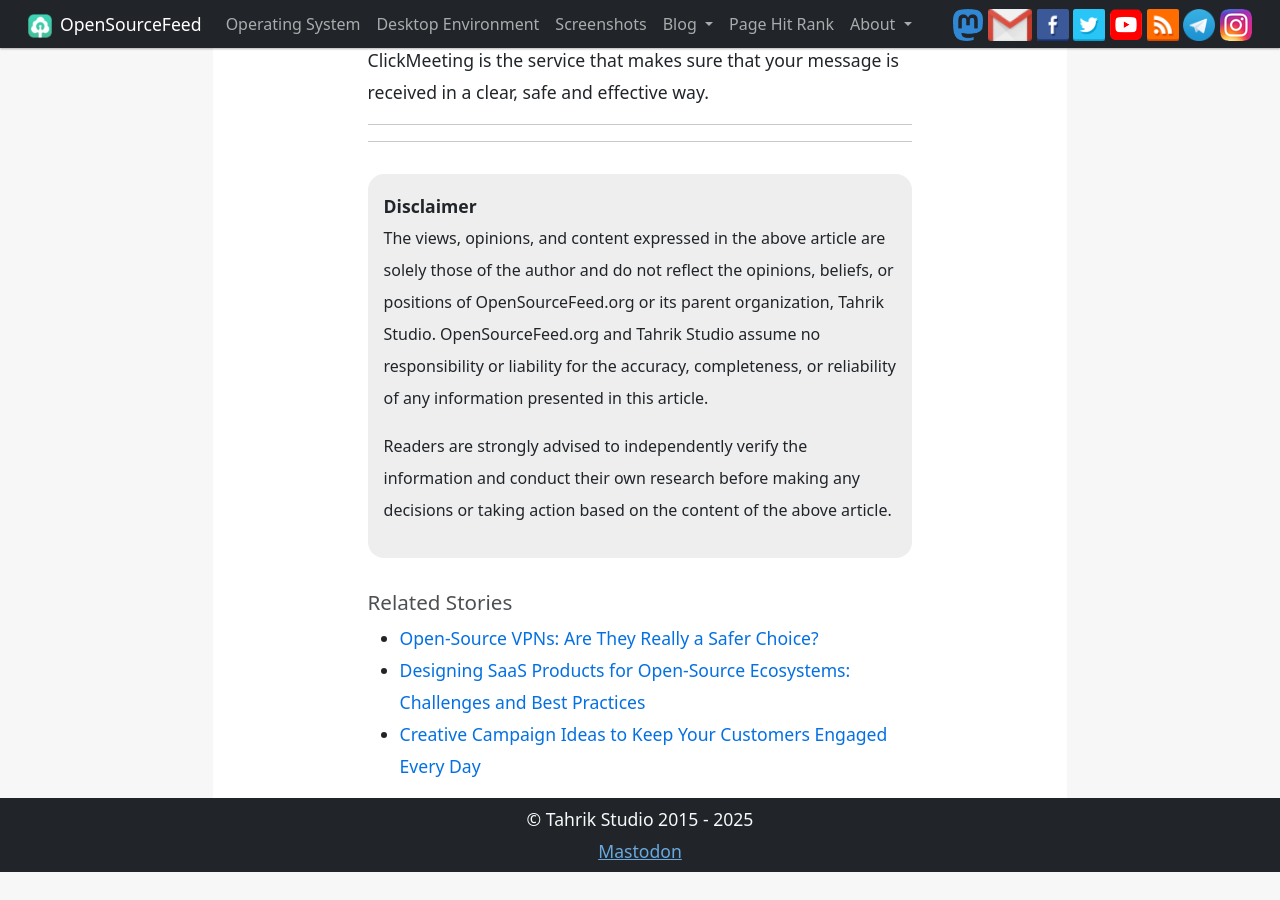
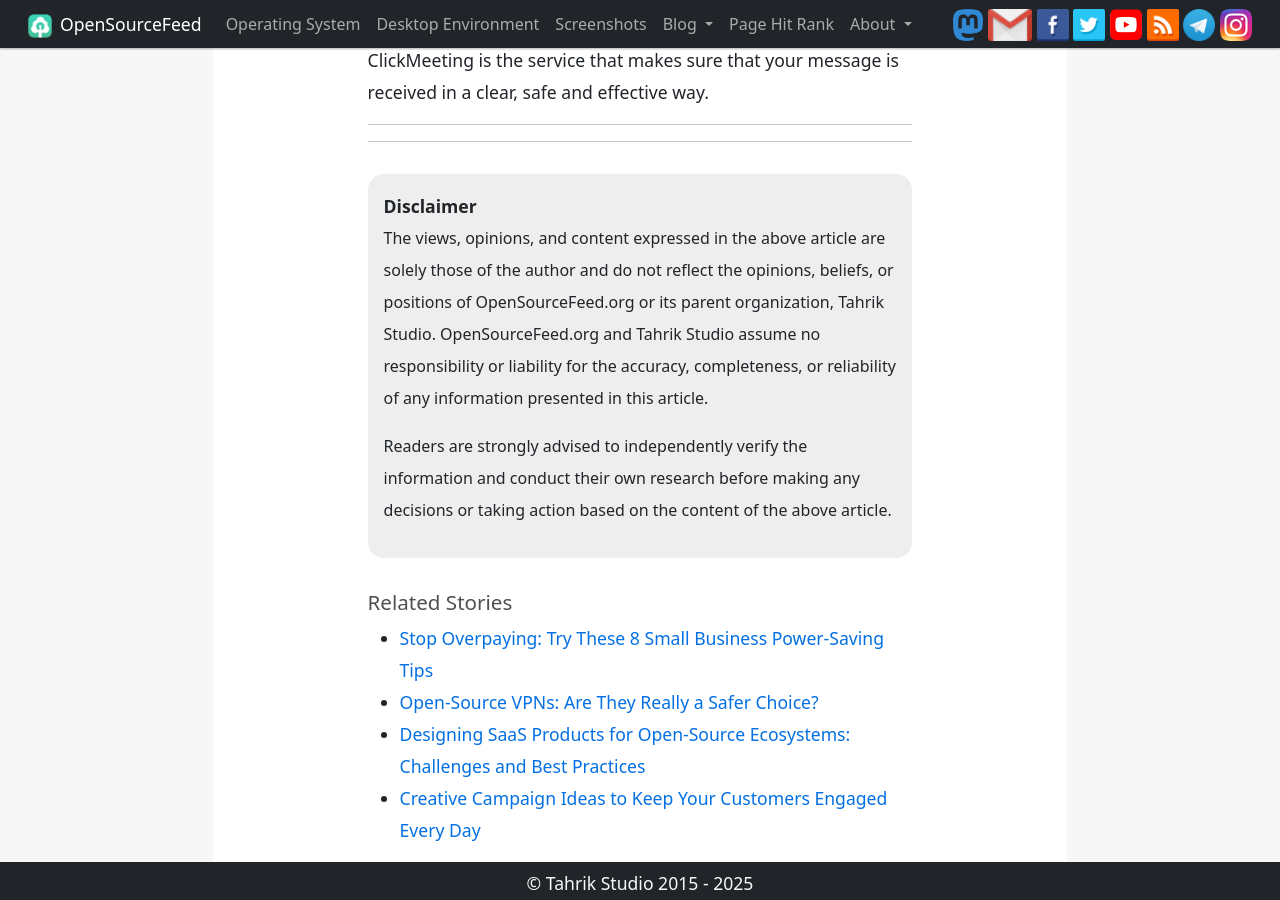
Before and after one commit to opensourcefeed/insights, a Jekyll site: the page built from _posts/2025-07-15-clickmeeting-secure-professional-webinar-app.md, in a window 1280 px wide and 900 px high, scrolled down 3457 px. Built offline with Jekyll 4.4.1, drawn with Linux system fonts in a browser that asks for light colours; comment, search, counter and statistics services are not loaded; some of the changed lines change nothing that is shown.

Commit message:
Power saving tips - AU

```diff
--- a/_posts/2025-07-15-clickmeeting-secure-professional-webinar-app.md
+++ b/_posts/2025-07-15-clickmeeting-secure-professional-webinar-app.md
@@ -3,7 +3,7 @@
 title: "Secure and Professional: Why ClickMeeting Is the Webinar App for Business"
 categories: [web conferencing, webinar software]
 tags: [ClickMeeting, webinar, security, virtual meetings, business tools]
-meta_description: Discover why ClickMeeting stands out as a secure and professional webinar solution for businesses of all sizes.
+description: Discover why ClickMeeting stands out as a secure and professional webinar solution for businesses of all sizes.
 image: /insights/assets/images/post-images/webinar.webp
 ---
 
--- /dev/null
+++ b/_posts/2025-07-17-small-business-energy-saving-tips-australia.md
@@ -0,0 +1,78 @@
+---
+layout: post
+title: "Stop Overpaying: Try These 8 Small Business Power-Saving Tips"
+categories: [business, energy, australia]
+tags: [energy saving, small business, electricity bills, australia, energy providers]
+description: Simple, practical energy-saving tips Australian small businesses can use to reduce power bills without disrupting daily operations.
+image: /insights/assets/images/post-images/power-saving.jpg
+---
+
+**You** might think you're doing all right with your electricity use, but chances are, you're paying more than you need to. Many small businesses in Australia are stuck with outdated plans, wasting power during peak times, or overlooking simple ways to reduce their energy consumption.
+
+![Power saving tips - featured image](/insights/assets/images/post-images/power-saving.jpg)
+
+From running a café, managing a hair salon, to working out of a small office, or even working from home, your setup likely has more savings potential than you realise. A regular energy provider comparison can also be very helpful, if not a game-changer, but it’s not the only factor that matters.
+
+In this blog, we’ll go through eight practical tips that have helped real businesses reduce their power bills without disrupting daily operations or incurring significant upfront costs. These are strategies worth trying now.
+
+## How to Save on Energy Bills?
+
+### 1. Choose the Right Business Electricity Plan
+
+Not all [Business Electricity Plans](https://connectwithus.com.au/energy-australia/) are the same. In fact, rates can vary quite a bit depending on your provider, location, and how much energy you use. Some providers offer off-peak discounts, and others might have flexible rates tailored to business hours. If you haven’t reviewed your electricity bill in a while, now’s a good time to examine exactly what you’re paying for and determine if it still aligns with your current setup.
+
+These days, switching energy providers is a breeze. There are quick and easy online services that allow you to compare business electricity plans side by side. Doing this can help you spot better deals and maybe even lock in a lower rate. It’s one of the quickest ways to find savings without changing much about your daily routine. Search for “online energy comparison tool” and find one today.
+
+### 2. Switch Off Equipment When Not in Use
+
+Leaving computers, monitors, printers, and lights on overnight can add up. It’s easy to forget, especially during busy periods, but a little discipline here can make a difference over time.
+
+Encourage staff to shut down their workstations at the end of the day.
+
+Turn off kitchen appliances if they’re not needed after hours.
+
+Use power boards with switches so you can cut off the electricity flow entirely to multiple devices at once.
+
+If you’re running a retail space or customer-facing business, think about lighting too. Do you need all the lights on all the time? Could you use timers or sensors in low-traffic areas to help manage the flow of traffic?
+
+### 3. Maintain Your Equipment and Appliances
+
+Old or poorly maintained equipment can drain electricity without you noticing. Moreover, dusty air filters in heating or cooling units make them work harder than they should. Additionally, fridges with worn seals may not maintain cold temperatures efficiently. Machines that haven’t been serviced in years might draw more power to do the same job.
+
+So, schedule regular maintenance checks. Clean filters, test seals, and listen out for anything that sounds off. Keeping everything in good working order helps them run efficiently and keeps your electricity use steady.
+
+### 4. Look at Your Lighting Choices
+
+Lighting can account for a huge portion of electricity use in a small business, especially for retail, hospitality, or office spaces. If you’re still using halogen or older fluorescent lights, switching to LED bulbs can make a noticeable difference. LEDs use much less power and last much longer, so you're not only saving on usage but also replacement costs.
+
+Also, check if any areas are over-lit. Are there spots where natural light can be used during the day? Is every corner of the backroom brightly lit when only one area is being used? Small adjustments in lighting use can add up over a year.
+
+### 5. Compare Energy Providers Every Year
+
+It’s easy to forget about your electricity contract once it’s set up. But rates change, and new offers come out regularly. Doing an [Energy Provider Comparison](https://connectwithus.com.au/pacific-blue/) once a year is a smart habit. Even if you’re happy with your current provider, it’s worth checking what else is on the market.
+
+When you run an online energy provider comparison, make sure you’re looking at both the usage rates and the supply charges. Some plans offer lower usage rates but higher daily charges. Others might look cheap upfront but include fees for paying late or leaving early. The key is finding a plan that fits how your business actually uses power. Fortunately, energy provider comparison tools make it quick and easy.
+
+### 6. Think About When You Use Power
+
+If your business is on a time-of-use tariff, the time you use electricity matters. Power used during peak hours will cost more than off-peak. Check your bill or talk with your provider to see what type of plan you’re on.
+
+Once you know your peak times, try shifting some energy use to cheaper periods. For example, running the dishwasher or charging equipment after business hours, if it works for your setup. If your hours are flexible, adjusting your opening times slightly could help you save without much impact.
+
+### 7. Switch Electricity Providers if Needed
+
+If you’ve done your homework and found a better plan, don’t hesitate to [Switch Electricity Providers](https://connectwithus.com.au/red-energy/), and don’t be put off by thinking it will be a hassle. These days, it’s so much easier. It’s a straightforward process and doesn’t involve any downtime or physical changes to your setup. Your new provider handles the transfer, and you just start receiving bills from them instead. You can even get same-day connections so your business can keep running along smoothly with no interruption.
+
+Don’t fall into the trap of many small business owners who stick with their provider out of habit, not realising they could be getting better value elsewhere. If a better deal fits your needs, switching is often the smart call. Just make sure to read the contract terms before making the change.
+
+### 8. Train Your Team on Energy Awareness
+
+Saving power isn’t a one-person job. If you’ve got staff, getting them on board with energy-saving habits is key. Simple reminders like turning off lights, shutting down computers, and using air-con sensibly can go a long way.
+
+You could also create a short checklist for end-of-day routines, including: lights off, kitchen gear unplugged, and heating or cooling turned off. When everyone is aware of what needs to be done, it becomes second nature over time.
+
+Some workplaces even set informal goals or friendly challenges around energy use. It doesn’t have to be serious, but a bit of shared responsibility makes it more likely to stick.
+
+## Conclusion
+
+By using all of the above tips, you’ll be set to save your small business some money that can be put right back into building up the business. If you’re setting up a new location or moving your business, take the chance to set things up properly from the start. When it’s time to connect electricity, compare plans in advance so you’re not stuck on a default or expensive rate. This step is often rushed during a move, but it’s worth taking the time to choose a provider that suits your needs right from day one. And, let’s hope you enjoy the savings!
```
Also changed, not shown: assets/images/post-images/power-saving.jpg (added).
